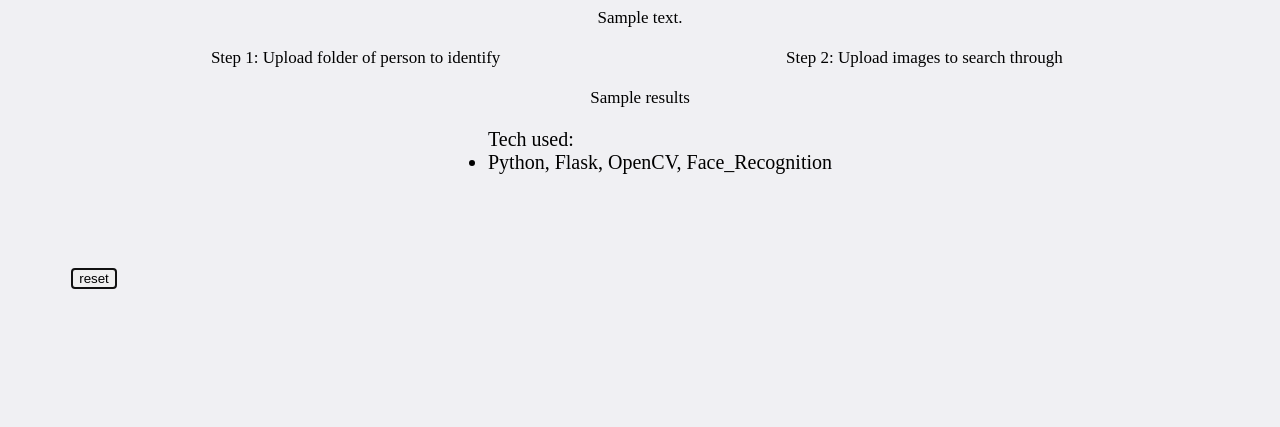
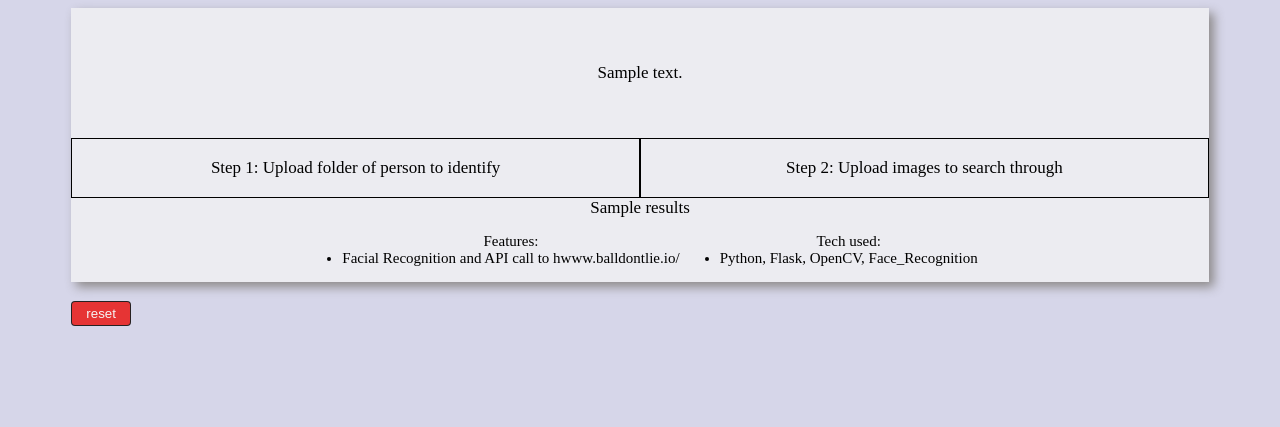
Before and after one commit to bryanee23/Computer-Vision-NBA, a Flask app: template templates/index.html in a window 1280 px wide. Shown: the top 427 px of the page. Run offline with Flask 2, Linux system fonts and the light colour scheme; the template is opened without the code that fills it: most values are stand-ins (such as "Sample title", 1, 10 or a date in 2020); parts of the project's set-up code (start-up, migrations or seed data) failed here and were passed over; some libraries are stand-ins or nearby versions.

Commit message:
created reset button

```diff
--- a/static/css/main.css
+++ b/static/css/main.css
@@ -1,7 +1,7 @@
 html { font-size: 62.5%; }
 
 body{
-  background: rgb(240, 240, 243);
+  background: rgb(214, 214, 233);
   font-size: 1.7rem;
 }
 
@@ -23,15 +23,18 @@ body{
   grid-template-columns: 1fr;
   margin-left: 5%;
   margin-right: 5%;
+  background: rgb(236, 236, 241);
+  box-shadow: 0.5rem 0.5rem 1rem rgb(141, 138, 138);
+
 }
 
 .text-output {
   display: grid;
   grid-template-columns: 1fr;
+  grid-template-rows: 13rem;
 }
 
 .text-output div {
-  /* border: 1px solid blue; */
   display: flex;
   align-items: center;
   justify-content: center;
@@ -60,7 +63,7 @@ button {
   display: inline-grid;
   align-items: center;
   justify-content: center;
-  /* border: 1px solid black; */
+  border: 1px solid black;
 }
 
 
@@ -69,14 +72,14 @@ button {
 .output_container {
   display: grid;
   grid-template-columns: 1fr 1fr;
-  /* grid-auto-rows: 20rem; */
+  grid-auto-rows: 20rem;
 }
 
 .stats, .output_img {
   display: flex;
   align-items: center;
   justify-content: center;
-  /* border: 1px solid black; */
+  border: 1px solid black;
 }
 
 
@@ -100,13 +103,42 @@ button {
 footer {
   display: grid;
   grid-template-columns: 1fr;
-  grid-auto-rows: 16rem;
+  border-radius: 25px
 }
 
 footer div {
   /* border: 1px solid blue; */
   display: flex;
-  /* align-items: center;      */
   justify-content: center;
-  font-size: 2rem;
+  font-size: 1.5rem;
+  text-align: center;
 }
+.reset form button {
+  border-radius: 0.4rem;
+  color: whitesmoke;
+  background: rgb(230, 52, 52);
+  height: 2.5rem;
+  width: 6rem;
+  border: 0.15rem solid rgba(34, 33, 33, 0.97);
+}
+
+.reset form button:hover{
+  cursor: pointer;
+  background-color: rgb(221, 124, 124);
+}
+.reset form  {
+  margin: 1.5% 5%;
+}
+
+/* ul {
+  list-style: none;
+}
+
+ul li::before {
+  content: "\2022";
+  color: blue;
+  font-weight: bold;
+  display: inline-block;
+  width: 1em;
+  margin-left: -1em;
+} */
--- a/templates/index.html
+++ b/templates/index.html
@@ -147,15 +147,25 @@
   {% endif %}
 
   <footer>
+
     <div>
+      <ul>
+        Features:
+        <li> Facial Recognition and API call to hwww.balldontlie.io/</li>
+      </ul>
       <ul>
         Tech used:
         <li> Python, Flask, OpenCV, Face_Recognition</li>
       </ul>
     </div>
-    <form method="post" action="/">
-      <button type="submit" value="reset" name="reset">reset</button>
-    </form>
+
   </footer>
 
+</div>
+
+<div class='reset'>
+  <form method="post" action="/">
+    <button type="submit" value="reset" name="reset">reset</button>
+  </form>
+</div>
 {% endblock %}
```
